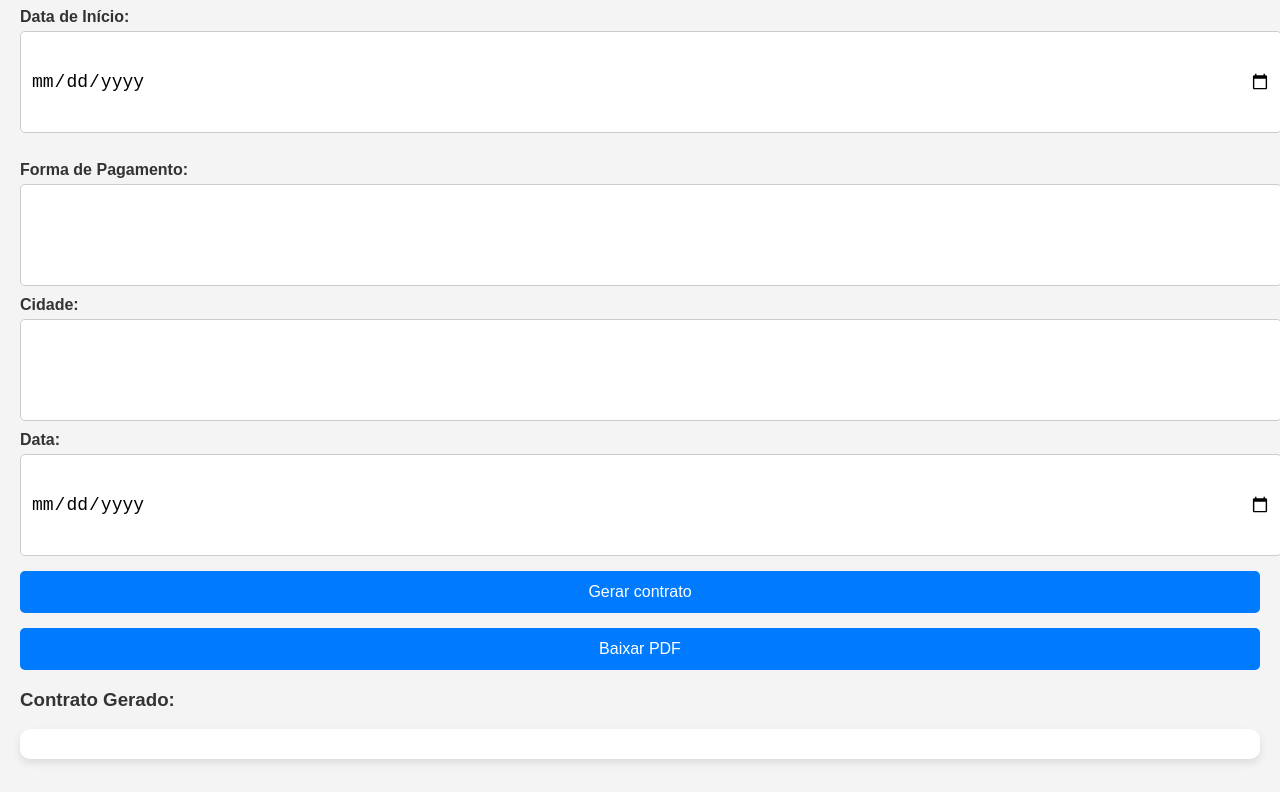
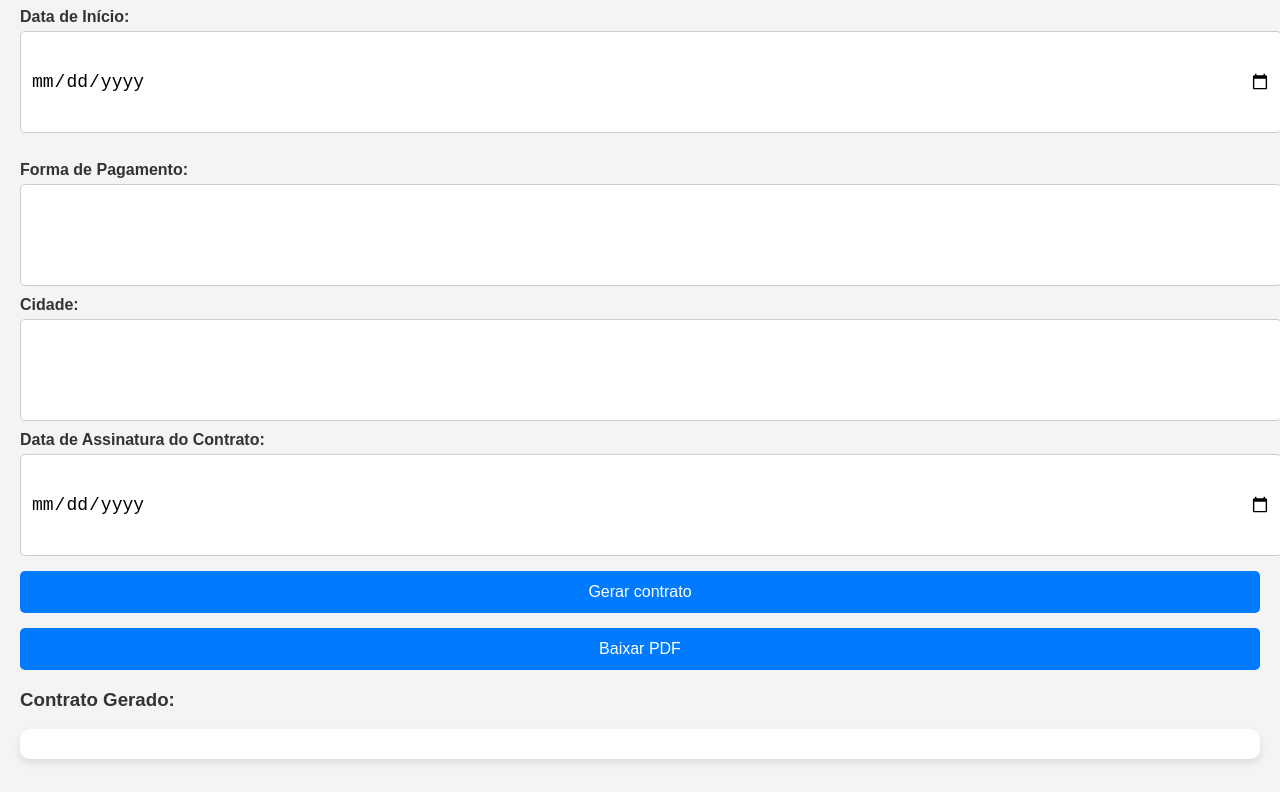
Before and after one commit to JCARLOS3009/contrato, a plain HTML site: page index.html in a window 1280 px wide. Shown: the part 1025-1817 px from the top of the page. Drawn offline with nearby package versions, Linux system fonts and the light colour scheme.

Commit message:
Update index.html

```diff
--- a/index.html
+++ b/index.html
@@ -137,7 +137,7 @@
     <label>Cidade:</label>
     <input type="text" id="cidade"><br>
 
-    <label>Data:</label>
+    <label>Data de Assinatura do Contrato:</label>
     <input type="date" id="data"><br>
 
     <button onclick="preencherContrato()">Gerar contrato</button>
```
